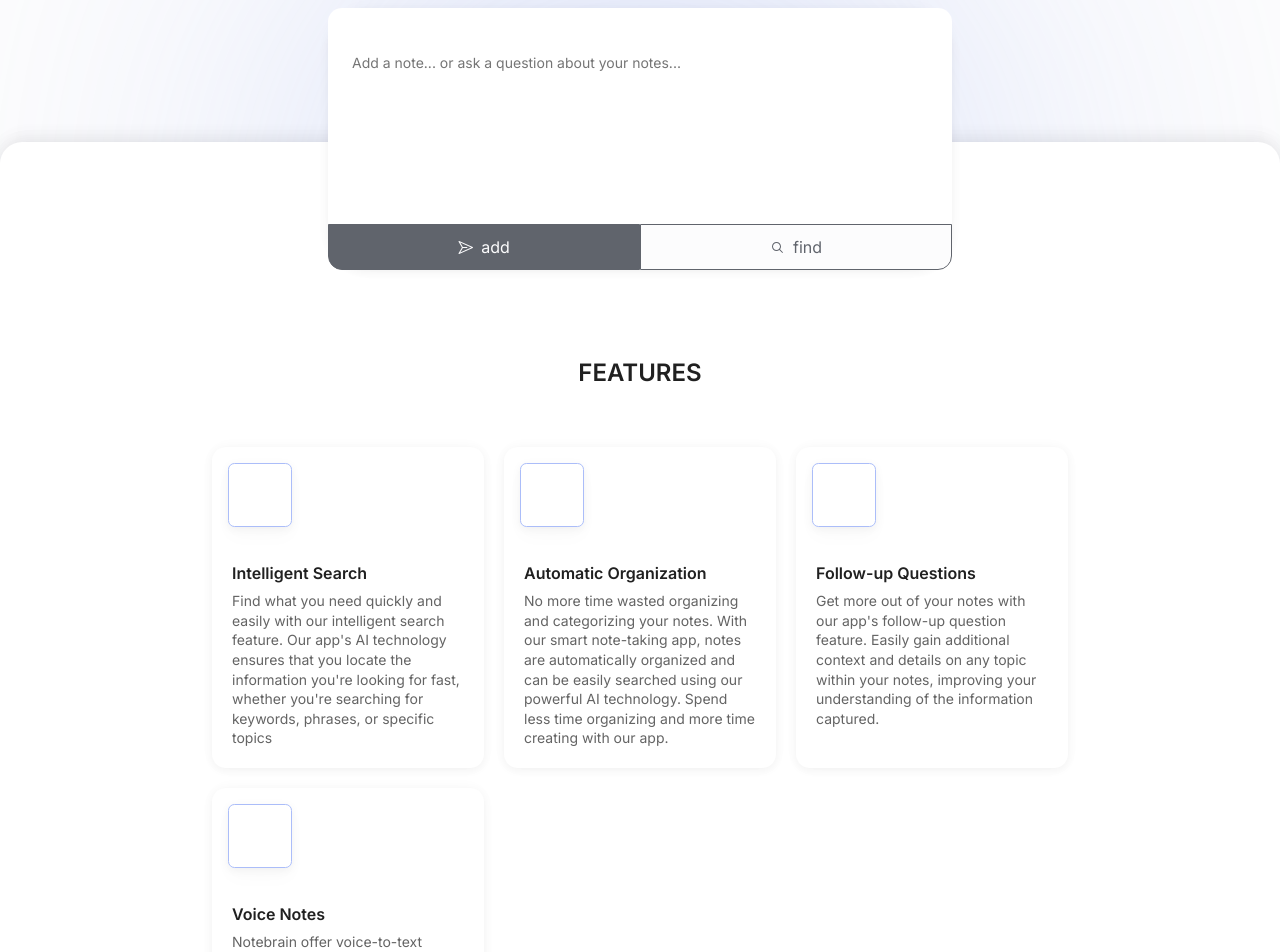
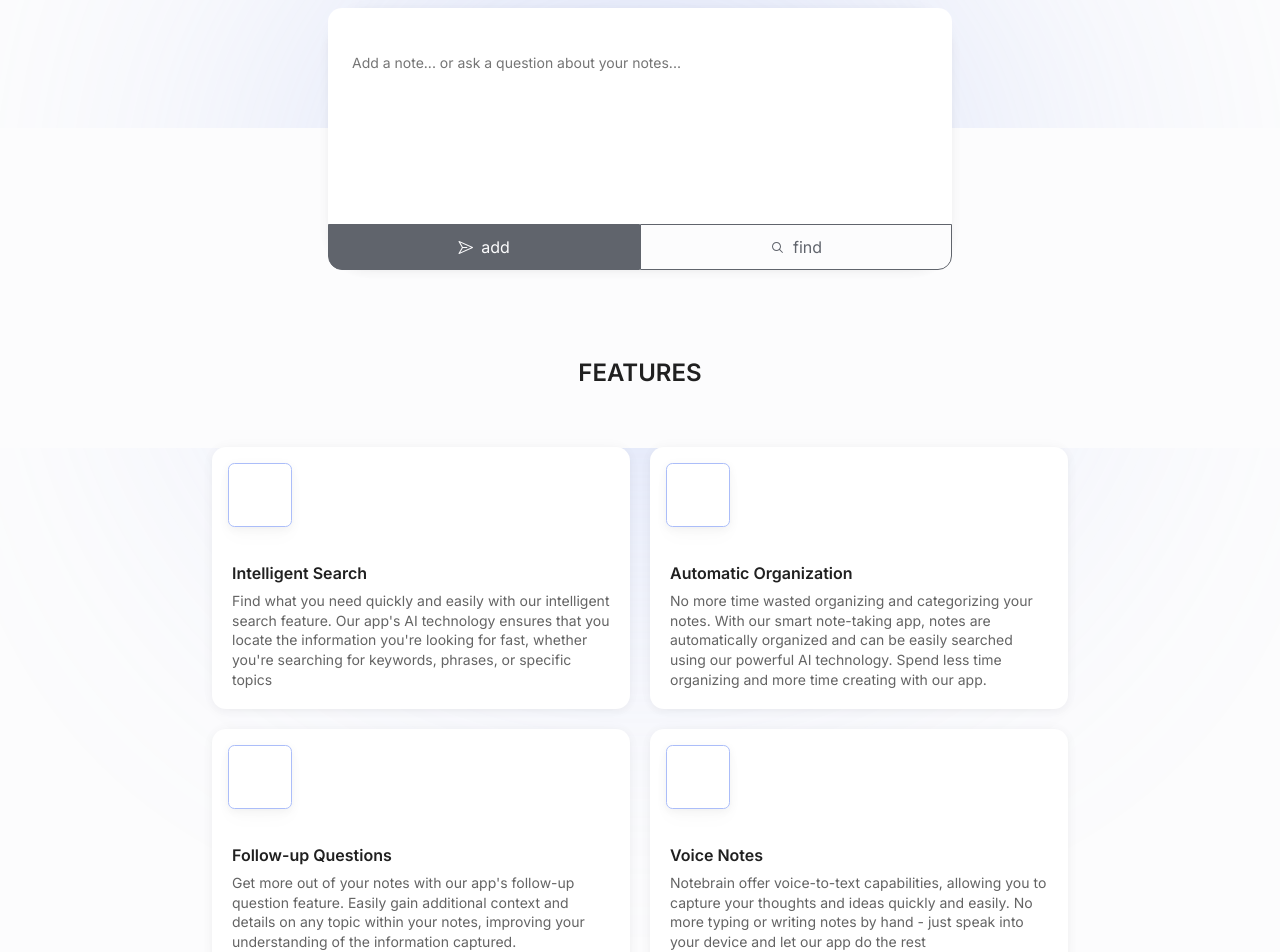
Before and after one commit to willi-nuechterlein/notebrain-ai, a Next.js app: page / in a window 1280 px wide. Shown: the part 500-1452 px from the top of the page. Built offline with nearby package versions, Linux system fonts and the light colour scheme; no server answers.

Commit message:
better layout

```diff
--- a/components/molecules/Pricing/index.tsx
+++ b/components/molecules/Pricing/index.tsx
@@ -75,7 +75,7 @@ const Pricing = () => (
         paddingX: '$4',
 
         width: '100%',
-        maxWidth: '32rem',
+        maxWidth: '26rem',
         '@md': {
           paddingX: '$8'
         }
--- a/components/organismns/FeaturesSection/index.tsx
+++ b/components/organismns/FeaturesSection/index.tsx
@@ -13,9 +13,9 @@ const FeaturesSection = () => (
       display: 'flex',
       flexDirection: 'column',
       alignItems: 'center',
-      backgroundColor: '$white',
-      borderRadius: '$mainRadius',
-      boxShadow: '$sectionShadow',
+      // backgroundColor: '$white',
+      // borderRadius: '$mainRadius',
+      // boxShadow: '$sectionShadow',
       paddingY: 60,
       paddingTop: '10rem',
       zIndex: 1
@@ -37,10 +37,10 @@ const FeaturesSection = () => (
         '@lg': {
           width: '70%',
           maxWidth: '70rem'
-        },
-        '@xl': {
-          gridTemplateColumns: 'repeat(3, 1fr)'
         }
+        // '@xl': {
+        //   gridTemplateColumns: 'repeat(3, 1fr)'
+        // }
       }}
     >
       <FeaturesTile
--- a/pages/index.tsx
+++ b/pages/index.tsx
@@ -106,6 +106,17 @@ export default function Home() {
             zindex: -10
           }}
         />
+        <Box
+          css={{
+            width: '100vw',
+            height: '40vh',
+            backgroundColor: '$background',
+            position: 'absolute',
+            left: '-50%',
+            top: '7.5rem',
+            zindex: -10
+          }}
+        />
         <NoteInput isDemo />
       </Box>
       <FeaturesSection />
```
